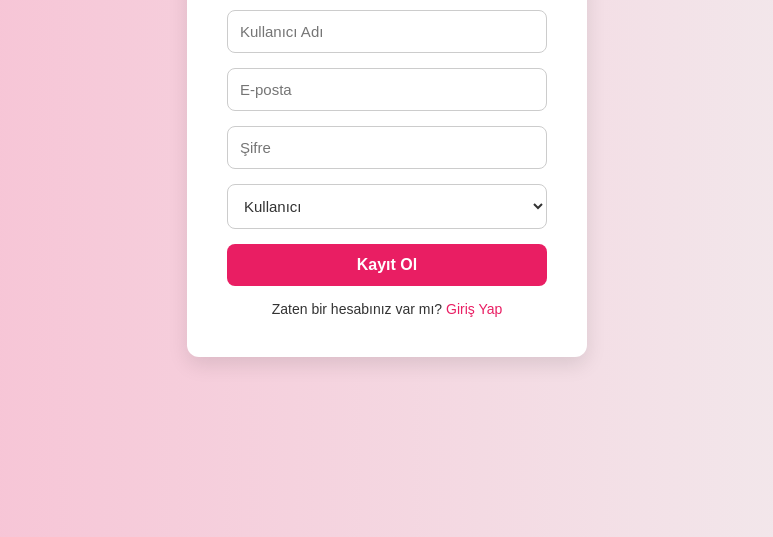
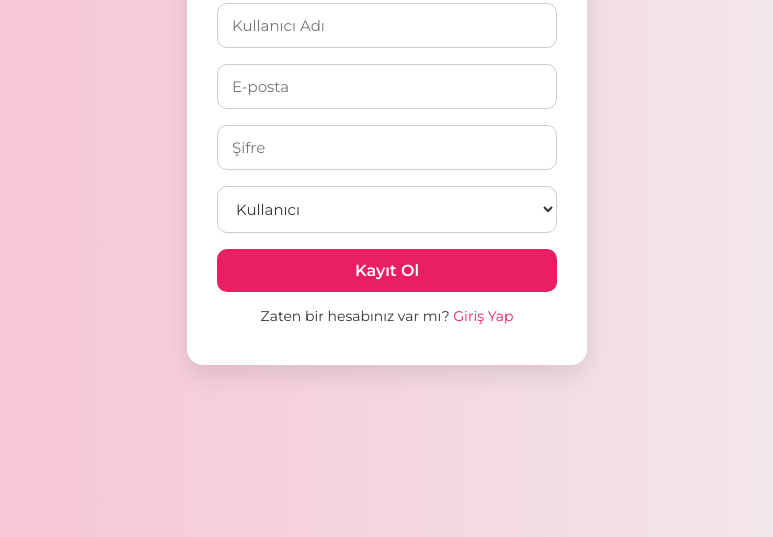
Before and after one commit to Cicekliicgiyim/cicekli-ic-giyim, a plain HTML site: page register.html in a window 1280 px wide. Shown: the part 263-800 px from the top of the page, without its empty margins (253-1026 px from the left). Drawn offline with Linux system fonts and the light colour scheme.

Commit message:
Tüm sayfalarda yol düzeltmeleri, stil ve js dosyaları güncellendi

```diff
--- a/register.html
+++ b/register.html
@@ -4,50 +4,61 @@
   <meta charset="UTF-8">
   <title>Kayıt Ol | Çiçekli İç Giyim</title>
   <meta name="viewport" content="width=device-width, initial-scale=1.0">
+
+  <!-- Google Font -->
+  <link href="https://fonts.googleapis.com/css2?family=Montserrat:wght@400;600&display=swap" rel="stylesheet">
+
   <!-- CSS Dosyaları -->
   <link rel="stylesheet" href="/cicekli-ic-giyim/style.css">
   <link rel="stylesheet" href="/cicekli-ic-giyim/form.css">
+
   <style>
     body {
-      background: linear-gradient(to right, #f8bbd0, #f1f1f1);
-      font-family: 'Montserrat', sans-serif;
       margin: 0;
       padding: 0;
+      font-family: 'Montserrat', sans-serif;
+      background: linear-gradient(to right, #f8bbd0, #f1f1f1);
+      display: flex;
+      justify-content: center;
+      align-items: center;
+      min-height: 100vh;
     }
 
     .form-container {
       background-color: #fff;
+      padding: 40px 30px;
+      border-radius: 16px;
+      box-shadow: 0 10px 25px rgba(0, 0, 0, 0.1);
+      width: 100%;
       max-width: 400px;
-      margin: 80px auto;
-      padding: 40px;
-      border-radius: 12px;
-      box-shadow: 0 8px 20px rgba(0, 0, 0, 0.1);
-      text-align: center;
     }
 
     .form-container h2 {
+      text-align: center;
       color: #e91e63;
       margin-bottom: 25px;
+      font-weight: 600;
     }
 
     .form-container input,
     .form-container select {
       width: 100%;
-      padding: 12px;
-      margin-bottom: 15px;
+      padding: 12px 14px;
+      margin-bottom: 16px;
       border: 1px solid #ccc;
-      border-radius: 8px;
+      border-radius: 10px;
       font-size: 15px;
     }
 
     .form-container button {
+      width: 100%;
+      padding: 12px;
       background-color: #e91e63;
-      color: #fff;
+      color: white;
       border: none;
-      padding: 12px;
-      width: 100%;
-      border-radius: 8px;
+      border-radius: 10px;
       font-size: 16px;
+      font-weight: bold;
       cursor: pointer;
       transition: background-color 0.3s ease;
     }
@@ -57,6 +68,7 @@
     }
 
     .form-container p {
+      text-align: center;
       margin-top: 15px;
       font-size: 14px;
     }
```
